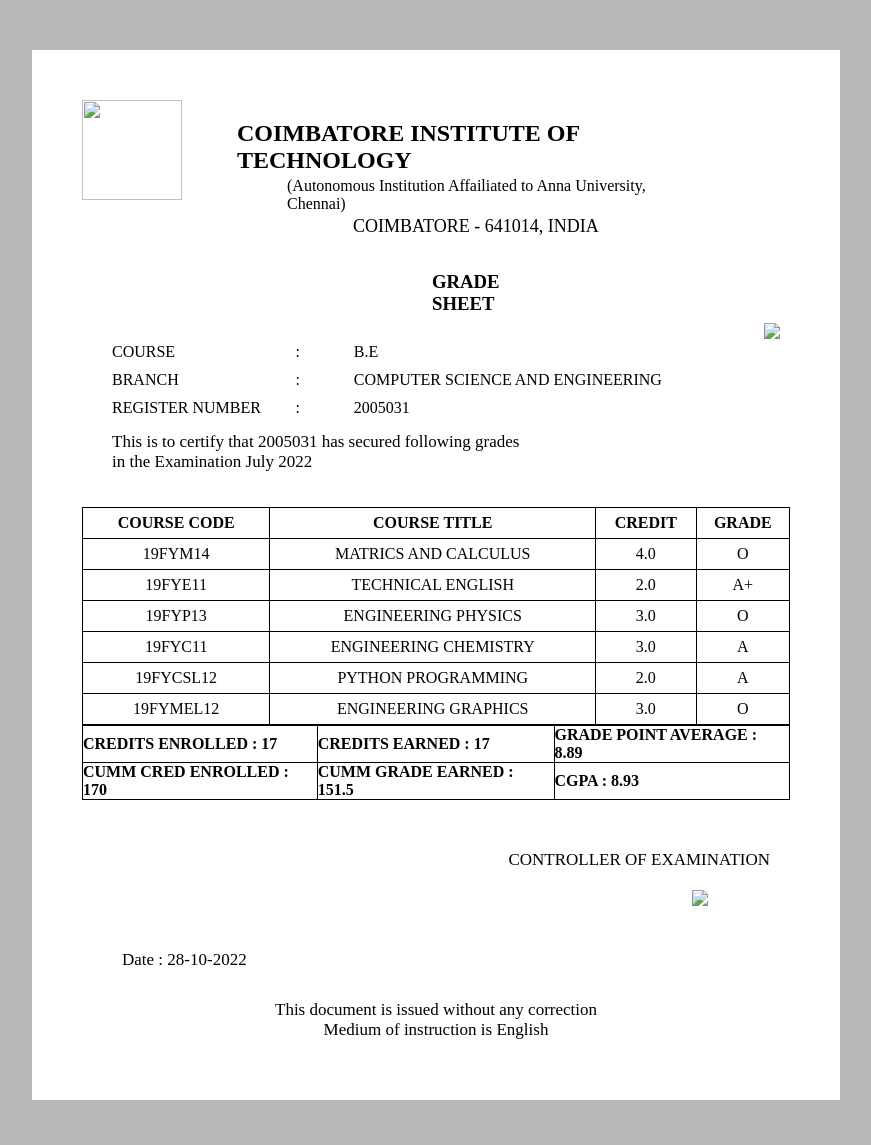
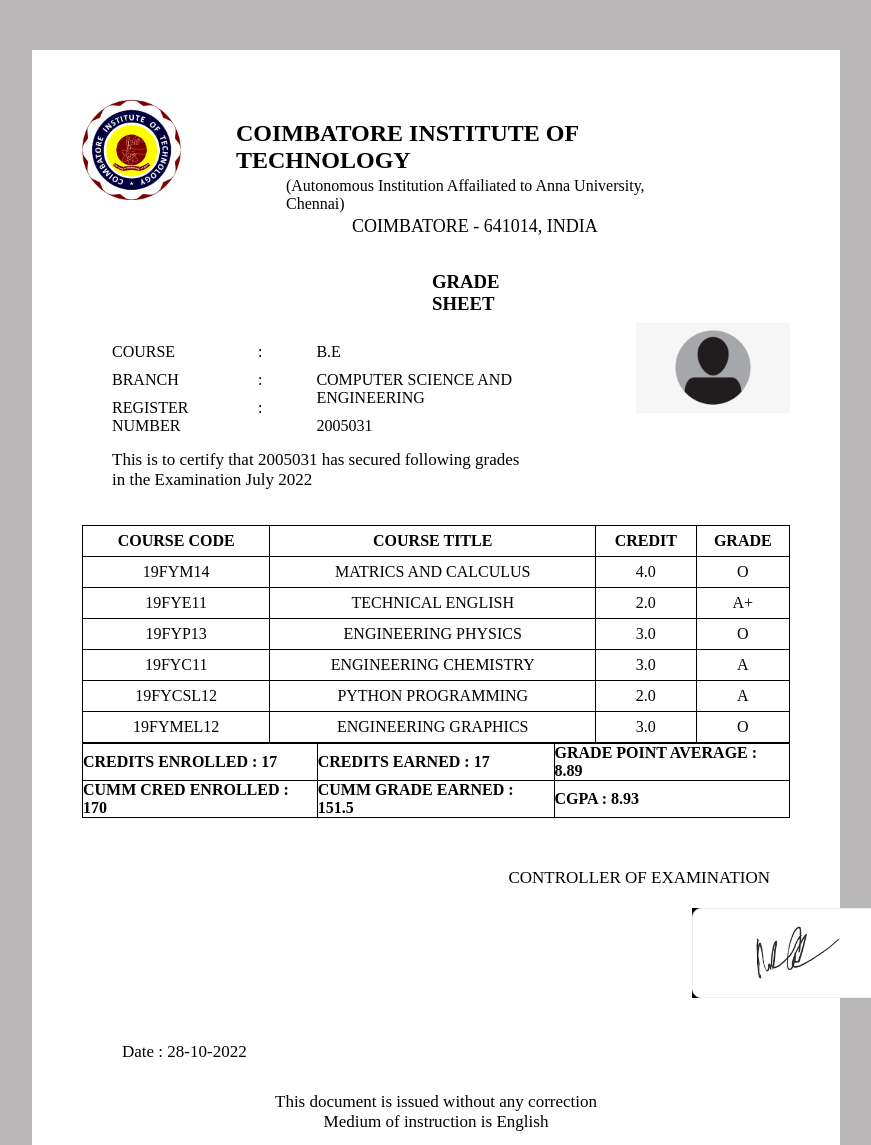
Before and after one commit to Manojramuk/Tekion-Marksheet, a plain HTML site: page index.html in a window 1280 px wide. Shown: the top 1145 px of the page, without its empty margins (204-1075 px from the left). Drawn offline with Linux system fonts and the light colour scheme.

Commit message:
Update index.html

```diff
--- a/index.html
+++ b/index.html
@@ -12,7 +12,7 @@
     <body>
             <div id ="selector">
                 <div class="flex">
-                    <img src="cit.PNG" width="100" height="100"/>
+                    <img src="Image\cit.PNG" width="100" height="100"/>
                     <div style="padding: 20px 55px;" text-align="center">
                         <h2>COIMBATORE INSTITUTE OF TECHNOLOGY</h2>
                             <div style="padding: 3px 50px;" text-align="center">
@@ -48,7 +48,7 @@
                         </div>
                     </div>
                     <div style="margin-left : 100px">
-                        <img src="person.PNG" style="height: 90px;"/>
+                        <img src="Image\person.PNG" style="height: 90px;"/>
                     </div>
 
                 </div>
@@ -136,7 +136,7 @@
 
                         <p style="font-size: 17px; text-align: end; padding : 20px">CONTROLLER OF EXAMINATION</p>
                         <div style="margin-left : 610px">
-                          <img src="sign marksheet.PNG" style="height: 90px;"/>
+                          <img src="Image\sign marksheet.PNG" style="height: 90px;"/>
                       </div>
 
               <div style="padding : 10px">
```
